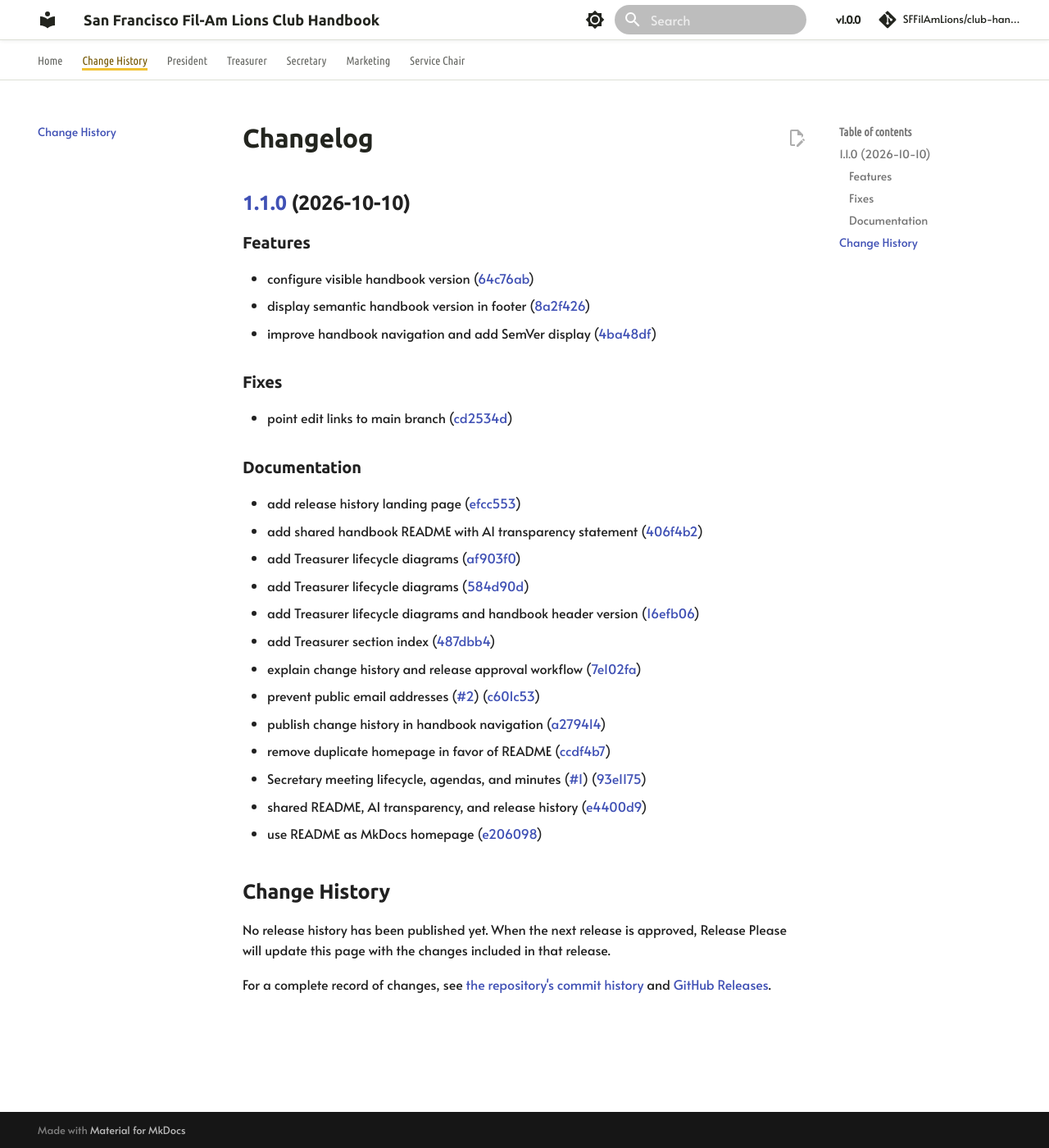
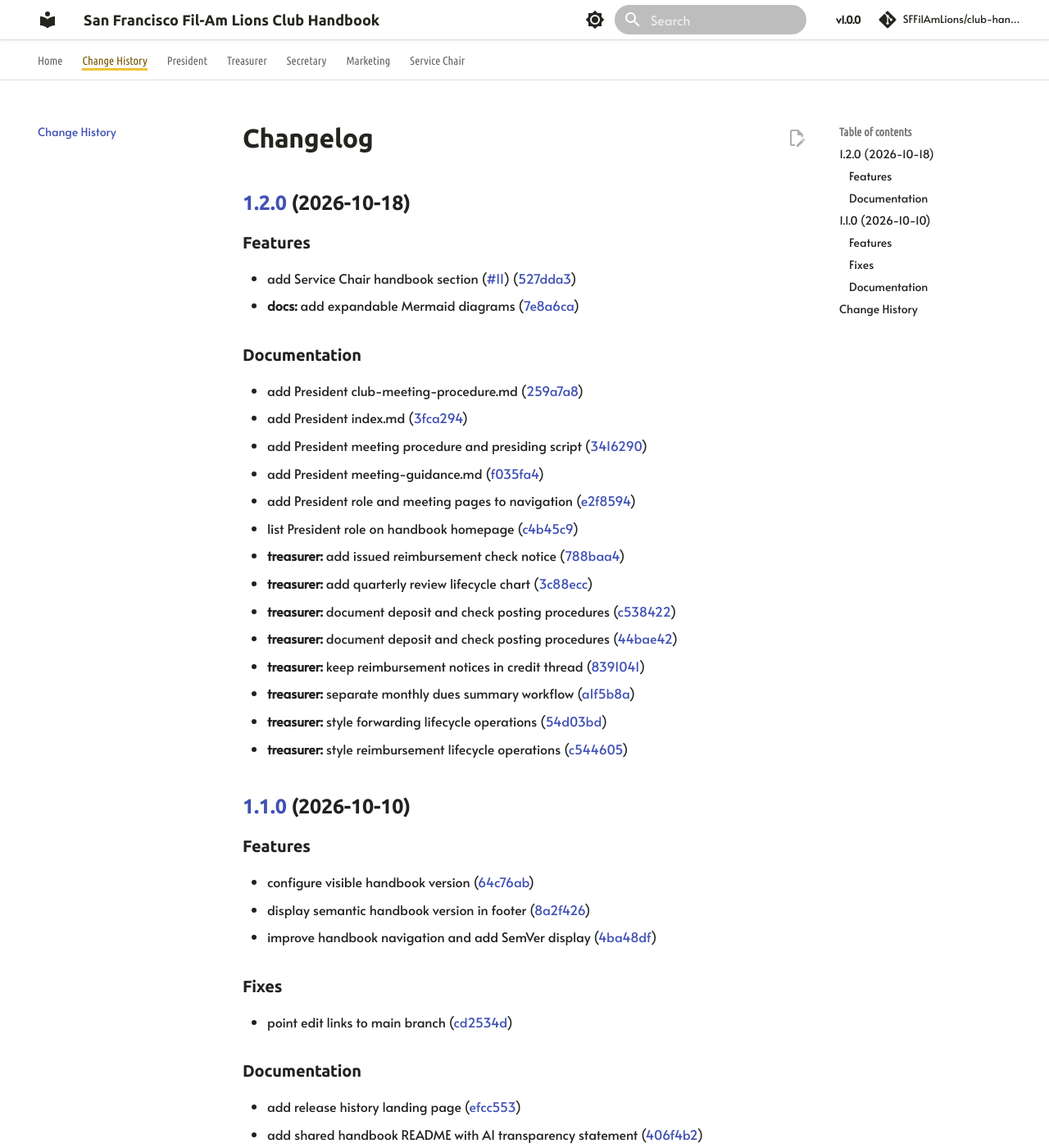
Before and after one commit to SFFilAmLions/club-handbook, an MkDocs documentation site: the page built from docs/CHANGELOG.md, in a window 1280 px wide and 1400 px high. Shown: the whole window at 82% size. Built offline with MkDocs 1.6.1 and Material for MkDocs 9.7.7, drawn with Linux system fonts in a browser that asks for light colours; comment, search, counter and statistics services are not loaded.

Commit message:
chore(main): release 1.2.0

```diff
--- a/docs/CHANGELOG.md
+++ b/docs/CHANGELOG.md
@@ -1,4 +1,30 @@
 # Changelog
+
+## [1.2.0](https://github.com/SFFilAmLions/club-handbook/compare/v1.1.0...v1.2.0) (2026-10-18)
+
+
+### Features
+
+* add Service Chair handbook section ([#11](https://github.com/SFFilAmLions/club-handbook/issues/11)) ([527dda3](https://github.com/SFFilAmLions/club-handbook/commit/527dda320500643a565a76793d8210d03fe17fd9))
+* **docs:** add expandable Mermaid diagrams ([7e8a6ca](https://github.com/SFFilAmLions/club-handbook/commit/7e8a6caa1ab612757e6a82bb5d54081be16f99d8))
+
+
+### Documentation
+
+* add President club-meeting-procedure.md ([259a7a8](https://github.com/SFFilAmLions/club-handbook/commit/259a7a8fdbc5cdda12c9d173e5827a5b73df8306))
+* add President index.md ([3fca294](https://github.com/SFFilAmLions/club-handbook/commit/3fca2943174a2e393608dc37bc902a0e8b7c3805))
+* add President meeting procedure and presiding script ([3416290](https://github.com/SFFilAmLions/club-handbook/commit/3416290f28337683c1df8e068fa03da459a89e65))
+* add President meeting-guidance.md ([f035fa4](https://github.com/SFFilAmLions/club-handbook/commit/f035fa4b82205c165cb918ceb069e512ec133699))
+* add President role and meeting pages to navigation ([e2f8594](https://github.com/SFFilAmLions/club-handbook/commit/e2f859478867d459ac45191197e4f98397420f1b))
+* list President role on handbook homepage ([c4b45c9](https://github.com/SFFilAmLions/club-handbook/commit/c4b45c91eaf9512053022c314c537b2a30cac170))
+* **treasurer:** add issued reimbursement check notice ([788baa4](https://github.com/SFFilAmLions/club-handbook/commit/788baa44490fc9920c425a25c62783ce408832ea))
+* **treasurer:** add quarterly review lifecycle chart ([3c88ecc](https://github.com/SFFilAmLions/club-handbook/commit/3c88eccafbb48f27b93c5c42afe0909c32bb9cc7))
+* **treasurer:** document deposit and check posting procedures ([c538422](https://github.com/SFFilAmLions/club-handbook/commit/c5384223551af413ed22f82c684a21b1bb958ef1))
+* **treasurer:** document deposit and check posting procedures ([44bae42](https://github.com/SFFilAmLions/club-handbook/commit/44bae424262ab7f38dab869c582d3c6471562ad9))
+* **treasurer:** keep reimbursement notices in credit thread ([8391041](https://github.com/SFFilAmLions/club-handbook/commit/8391041c3133da99295bdaa1bc75c0f980a037b0))
+* **treasurer:** separate monthly dues summary workflow ([a1f5b8a](https://github.com/SFFilAmLions/club-handbook/commit/a1f5b8aa773bbaa7dd88f4a7d81d4c4e644ab3ae))
+* **treasurer:** style forwarding lifecycle operations ([54d03bd](https://github.com/SFFilAmLions/club-handbook/commit/54d03bd0a475d7908fa93bb87343f6e5bc4d6f95))
+* **treasurer:** style reimbursement lifecycle operations ([c544605](https://github.com/SFFilAmLions/club-handbook/commit/c544605c501dd3895566691d14d07f5d55ee3d58))
 
 ## [1.1.0](https://github.com/SFFilAmLions/club-handbook/compare/v1.0.0...v1.1.0) (2026-10-10)
 
```
Also changed, not shown: .release-please-manifest.json.
